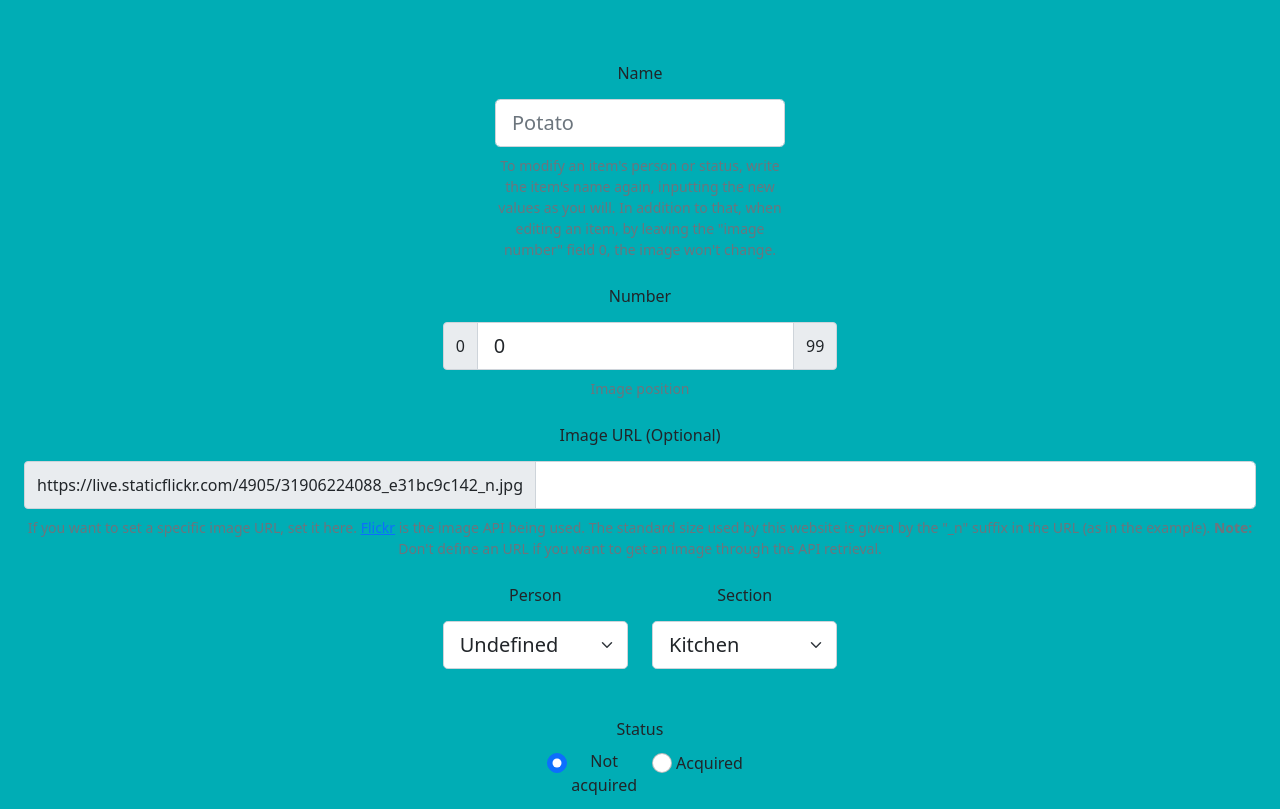
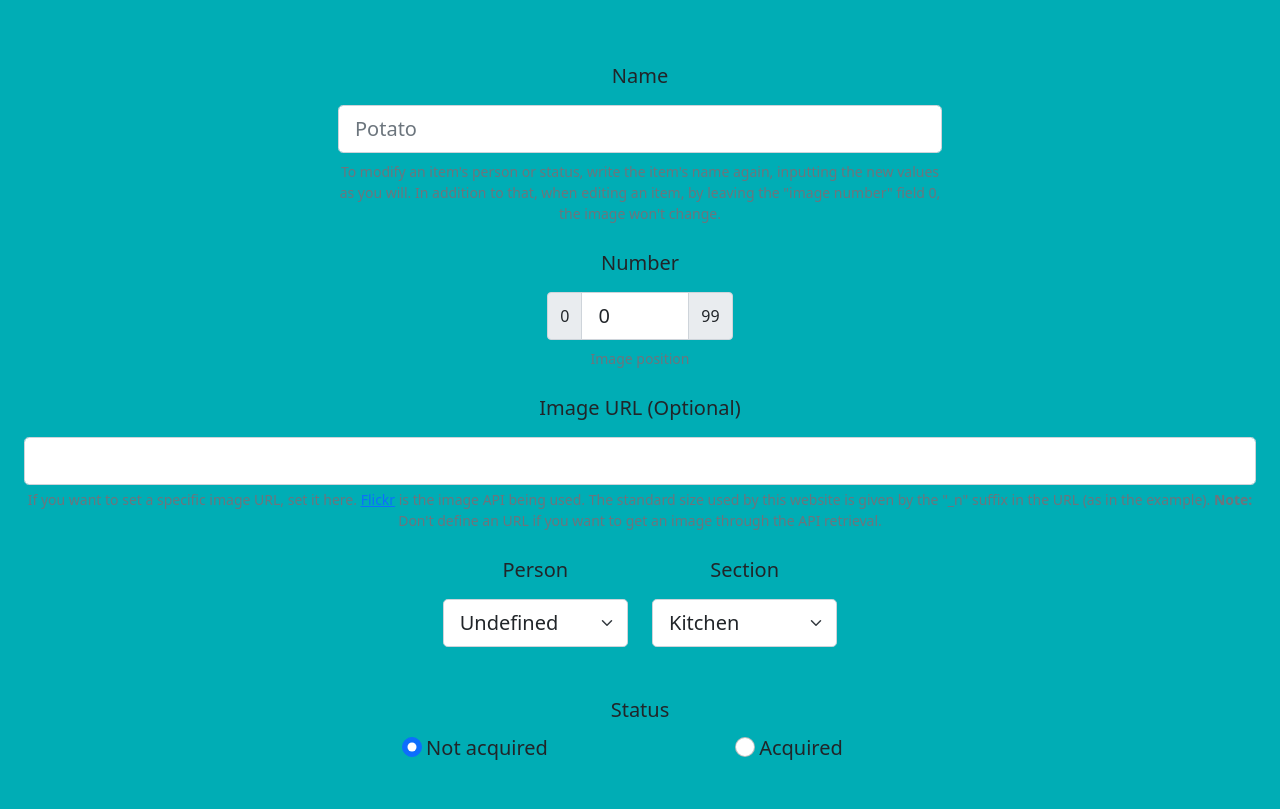
Before and after one commit to Mateus-Henr/Utilities-List, a website: page index.html in a window 1280 px wide. Shown: the part 143-952 px from the top of the page. Drawn offline with nearby package versions, Linux system fonts and the light colour scheme.

Commit message:
Styling update

```diff
--- a/index.html
+++ b/index.html
@@ -32,7 +32,7 @@
 
           <div class="row justify-content-center mb-4">
 
-            <div class="col-lg-3 col-md-6 col-sm-10">
+            <div class="col-xxl-3 col-md-6 col-sm-10">
               <label class="form-label" for="name">Name</label>
               <input type="text" class="form-control form-control-lg mb-2" name="name" placeholder="Potato" required>
               <div class="form-text">To modify an item's person or status, write the item's name again, inputting the new values as you will.
@@ -44,7 +44,7 @@
 
           <div class="row justify-content-center">
 
-            <div class="col-xxl-1 col-xl-4 col-sm-4 align-self-center mb-4">
+            <div class="col-xxl-1 col-xl-2 col-sm-4 align-self-center mb-4">
               <label class="form-label" for="numberPic">Number</label>
               <div class="input-group mb-2">
                 <span class="input-group-text">0</span>
@@ -55,21 +55,18 @@
               <div class="form-text">Image position</div>
             </div>
 
-            <div class="col-xxl-8 col-xl-12 align-self-center mb-4">
+            <div class="col-xxl-4 align-self-center mb-4">
               <label for="urlIMG" class="form-label">Image URL (Optional)</label>
-              <div class="input-group mb-2">
-                <span class="input-group-text">https://live.staticflickr.com/4905/31906224088_e31bc9c142_n.jpg</span>
-                <input type="text" class="form-control form-control-lg" name="inputURL" aria-describedby="basic-addon3">
-              </div>
+              <input type="text" class="form-control form-control-lg" name="inputURL" aria-describedby="basic-addon3">
               <div class="form-text">If you want to set a specific image URL, set it here. <a href="https://www.flickr.com/">Flickr</a> is the image API being used. The standard size used by this website is given by the "_n" suffix in the URL (as in
                 the example). <strong>Note:</strong> Don't define an URL if you want to get an image through the API retrieval.</div>
             </div>
 
           </div>
 
-          <div class="row justify-content-center mb-5">
+          <div class="row justify-content-center">
 
-            <div class="col-xxl-1 col-lg-2">
+            <div class="col-xxl-1 col-xl-2 col-md-3 col-sm-6 mb-5">
               <label for="person" class="form-label">Person</label>
               <select class="form-select form-select-lg" name="person">
                 <option value="Undefined" selected>Undefined</option>
@@ -79,7 +76,7 @@
               </select>
             </div>
 
-            <div class="col-xxl-1 col-lg-2">
+            <div class="col-xxl-1 col-xl-2 col-md-3 col-sm-6 mb-5">
               <label for="section" class="form-label">Section</label>
               <select class="form-select form-select-lg" name="section">
                 <option value="Kitchen" selected>Kitchen</option>
@@ -90,18 +87,18 @@
             </div>
           </div>
 
-          <fieldset class="row justify-content-center">
+          <fieldset class="row justify-content-center mb-5">
 
             <label for="status" class="form-label">Status</label>
 
-            <div class="col-lg-1 col-sm-2 mb-4">
+            <div class="col-xxl-1 col-md-3">
               <div class="form-check form-check-inline">
                 <input class="form-check-input" type="radio" name="status" value="" id="uncheckedStatus" checked>
                 <label class="form-check-label align-middle" for="uncheckedStatus">Not acquired</label>
               </div>
             </div>
 
-            <div class="col-lg-1 col-sm-2 mb-4">
+            <div class="col-xxl-1 col-md-3">
               <div class="form-check form-check-inline">
                 <input class="form-check-input" type="radio" name="status" value="checked" id="checkedStatus">
                 <label class="form-check-label align-middle" for="checkedStatus">Acquired</label>
--- a/public/css/style.css
+++ b/public/css/style.css
@@ -69,40 +69,18 @@ input[type=radio]
   line-height: 1.5;
 }
 
-
 .card-img-top
 {
     object-fit: fill;
 }
 
-/* Small devices (landscape phones, 576px and up) */
-@media (min-width: 576px)
+/* Medium devices (tablets, 768px and up) */
+@media (min-width: 576px) and (max-width: 991px)
 {
   .card-img-top
   {
     height: 20vw;
   }
-
-  /* .form-control,
-  .form-select
-  {
-    height: 50px;
-  } */
-}
-
-/* Medium devices (tablets, 768px and up) */
-@media (min-width: 768px)
-{
-  .card-img-top
-  {
-    height: 20vw;
-  }
-
-  /* .form-control,
-  .form-select
-  {
-    height: 50px;
-  } */
 }
 
 /* Large devices (desktops, 992px and up) */
@@ -110,33 +88,26 @@ input[type=radio]
 {
   .card-img-top
   {
-    height: 11vw;
+    height: 12vw;
   }
 }
 
-/* Extra large devices (large desktops, 1200px and up) */
-@media (min-width: 992px)
+@media (max-width: 767)
 {
-  .card-img-top
-  {
-    height: 11vw;
-  }
+    label { font-size: 14px; }
 }
 
-@media (max-width: 767) {
-    /* your custom css class on a parent will increase specificity */
-    /* so this rule will override Bootstrap's font size setting */
-    .autosized .label { font-size: 14px; }
+@media (min-width: 768px) and (max-width: 991px)
+{
+    label { font-size: 16px; }
 }
 
-@media (min-width: 768px) and (max-width: 991px) {
-    .autosized .label { font-size: 16px; }
+@media (min-width: 992px) and (max-width: 1199px)
+{
+    label { font-size: 18px; }
 }
 
-@media (min-width: 992px) and (max-width: 1199px) {
-    .autosized .label { font-size: 18px; }
+@media (min-width: 1200px)
+{
+    label { font-size: 20px; }
 }
-
-@media (min-width: 1200px) {
-    .autosized .label { font-size: 20px; }
-}
```
Also changed, not shown: backup.json (+1 -1 lines).
